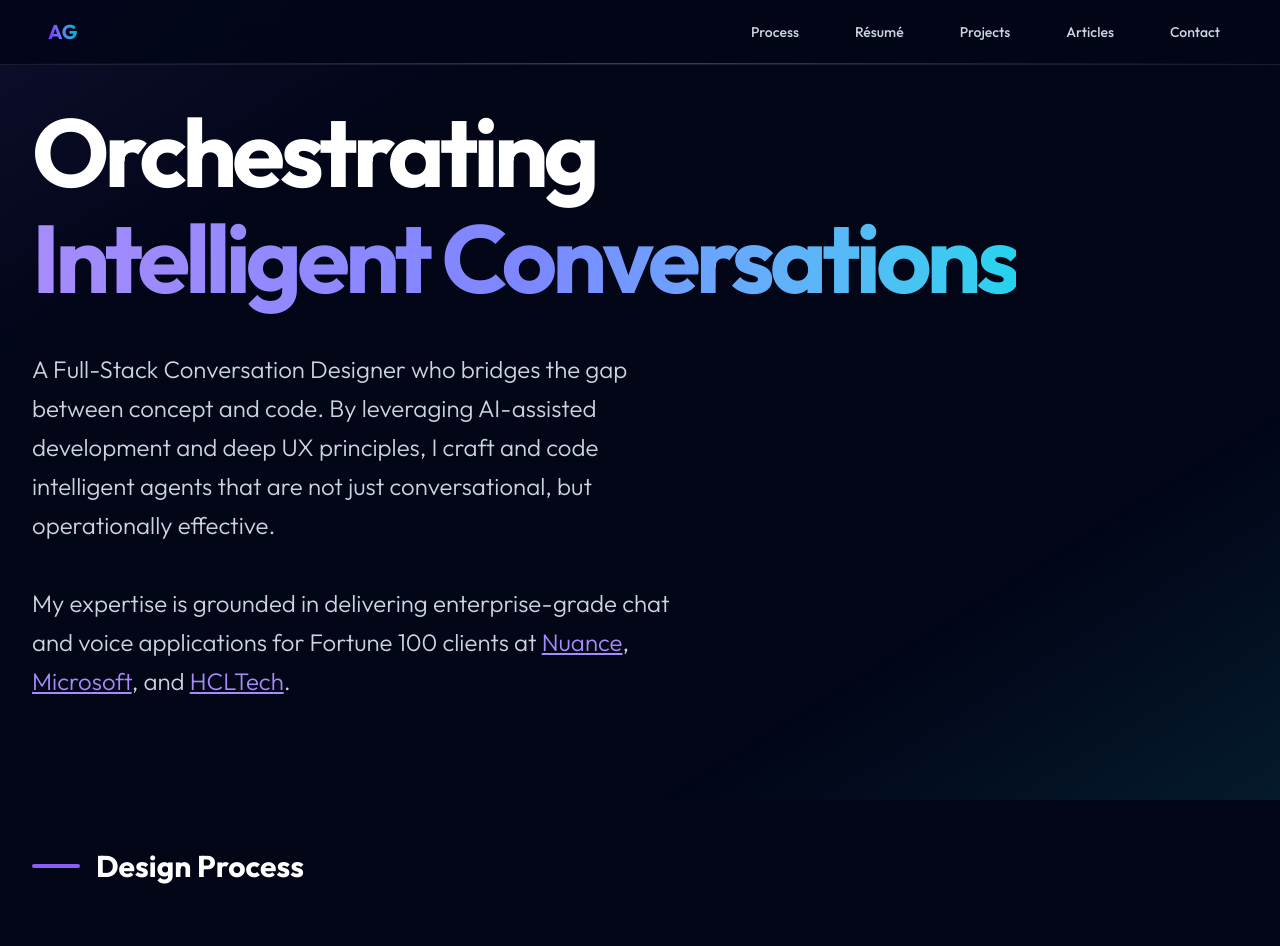
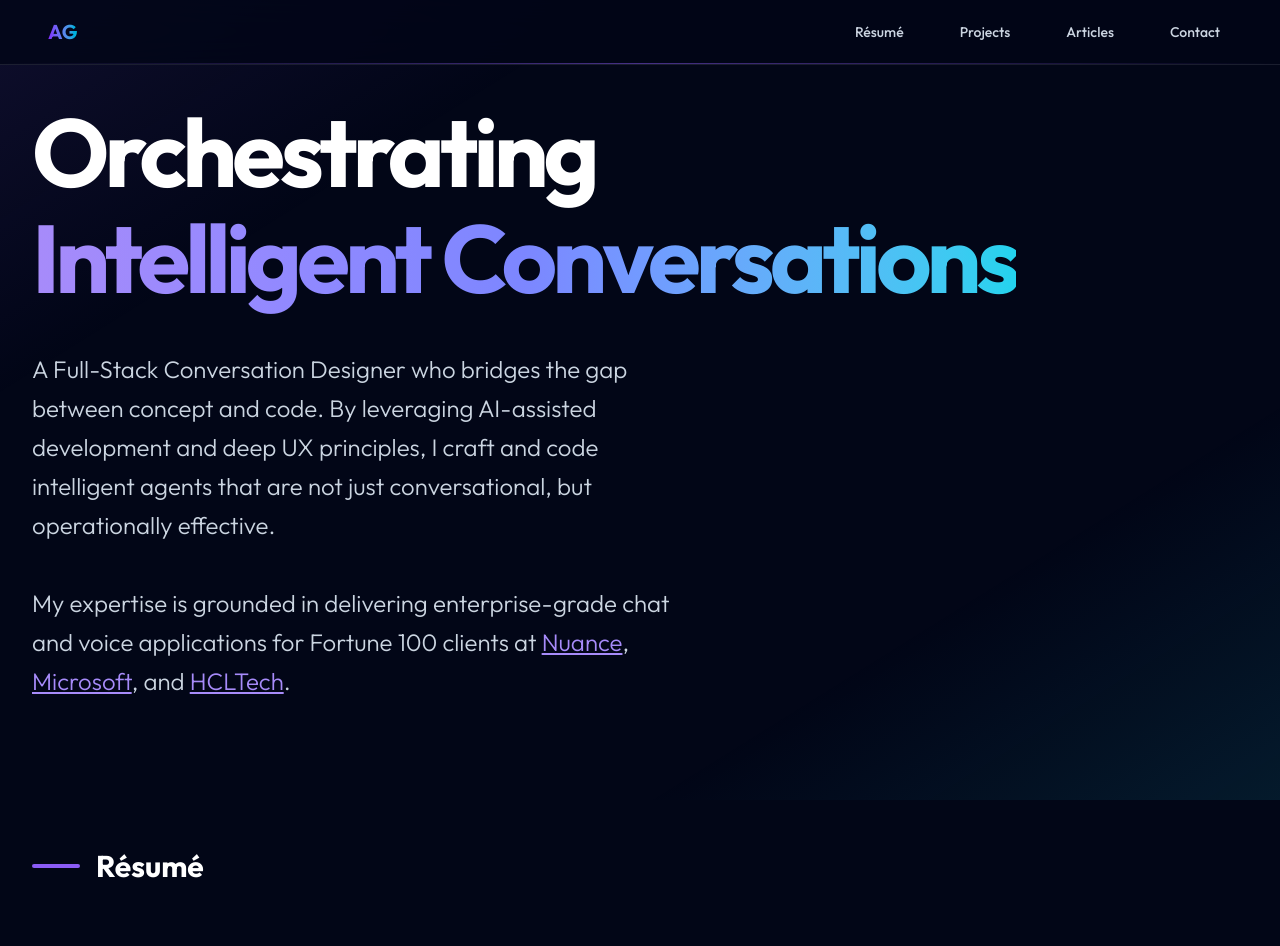
Before and after one commit to theuxfactor/arungeorge_v2, a React (Vite) app: page / in a window 1280 px wide. Shown: the top 946 px of the page. Built offline with nearby package versions, Linux system fonts and the light colour scheme.

Commit message:
Hide Process section from Navbar and App

```diff
--- a/src/App.jsx
+++ b/src/App.jsx
@@ -103,7 +103,7 @@ It operates on a "Zero-Friction" model: No login is required. Users simply type
 
 
             {/* Design Process Section */}
-            <DesignProcess />
+            {/* <DesignProcess /> */}
 
             {/* Resume Section */}
             <Resume />
--- a/src/components/Navbar.jsx
+++ b/src/components/Navbar.jsx
@@ -3,7 +3,7 @@ import { motion, AnimatePresence } from 'framer-motion';
 
 const Navbar = () => {
     const [isOpen, setIsOpen] = useState(false);
-    const menuItems = ['Process', 'Résumé', 'Projects', 'Articles'];
+    const menuItems = [/* 'Process', */ 'Résumé', 'Projects', 'Articles'];
 
     const handleLinkClick = () => {
         setIsOpen(false);
```
Also changed, not shown: 1 other file (tests, documents, lock files or other folders).
